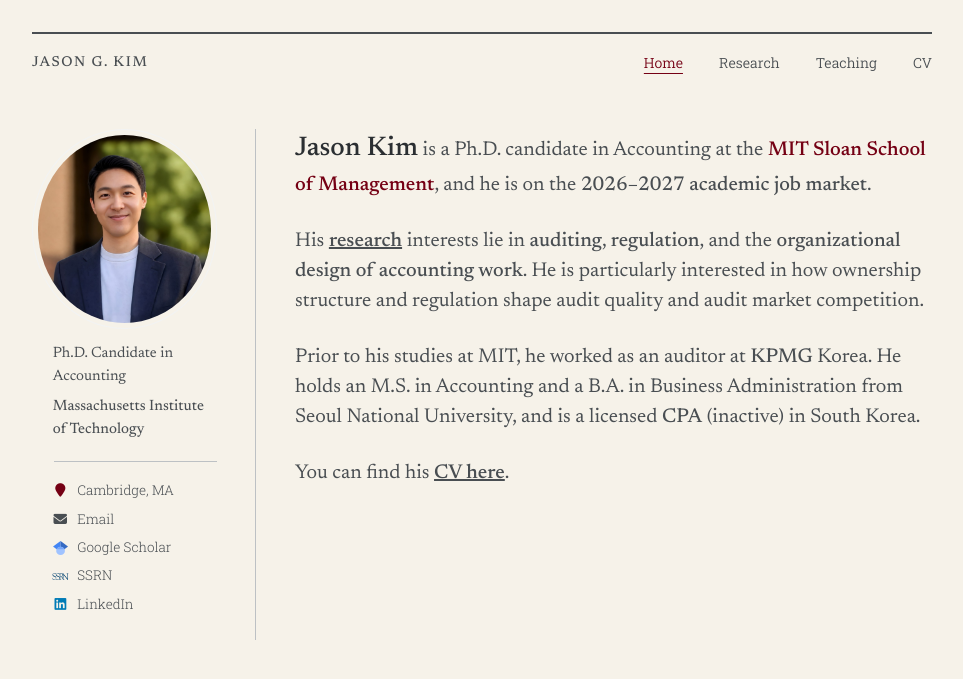
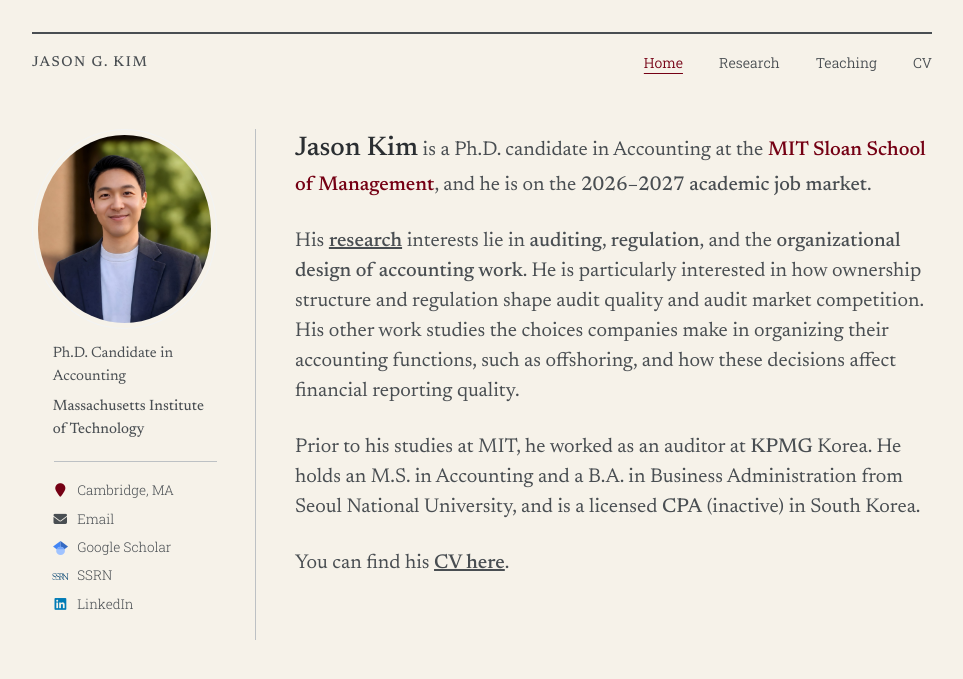
Before and after one commit to jgkim262/jgkim262.github.io, a Jekyll site: the page built from _pages/about.md, in a window 1280 px wide. Shown: the top 679 px of the page, without its empty margins (158-1121 px from the left). Built offline with Jekyll 4.4.1, drawn with Linux system fonts in a browser that asks for light colours; a style sheet for code colours, icons or effects is not loaded.

Commit message:
About: add sentence on organizing accounting functions (offshoring)
Co-Authored-By: Claude Opus 5.5 <noreply@anthropic.com>

```diff
--- a/_pages/about.md
+++ b/_pages/about.md
@@ -15,7 +15,7 @@ redirect_from:
 
 <span class="jobmarket">Jason Kim</span> is a Ph.D. candidate in Accounting at the **[MIT Sloan School of Management](https://mitsloan.mit.edu/){: .keylink}**, and he is on the <span class="jobmarket-phrase">2026–2027 academic job market</span>.
 
-His [research](/research/){: .underline .keylink} interests lie in <span class="medium">auditing</span>, <span class="medium">regulation</span>, and the <span class="medium">organizational design of accounting work</span>. He is particularly interested in how ownership structure and regulation shape audit quality and audit market competition.
+His [research](/research/){: .underline .keylink} interests lie in <span class="medium">auditing</span>, <span class="medium">regulation</span>, and the <span class="medium">organizational design of accounting work</span>. He is particularly interested in how ownership structure and regulation shape audit quality and audit market competition. His other work studies the choices companies make in organizing their accounting functions, such as offshoring, and how these decisions affect financial reporting quality.
 
 Prior to his studies at MIT, he worked as an auditor at <span class="medium">KPMG</span> Korea. He holds an M.S. in Accounting and a B.A. in Business Administration from Seoul National University, and is a licensed <span class="medium">CPA</span> (inactive) in South Korea.
 
```
